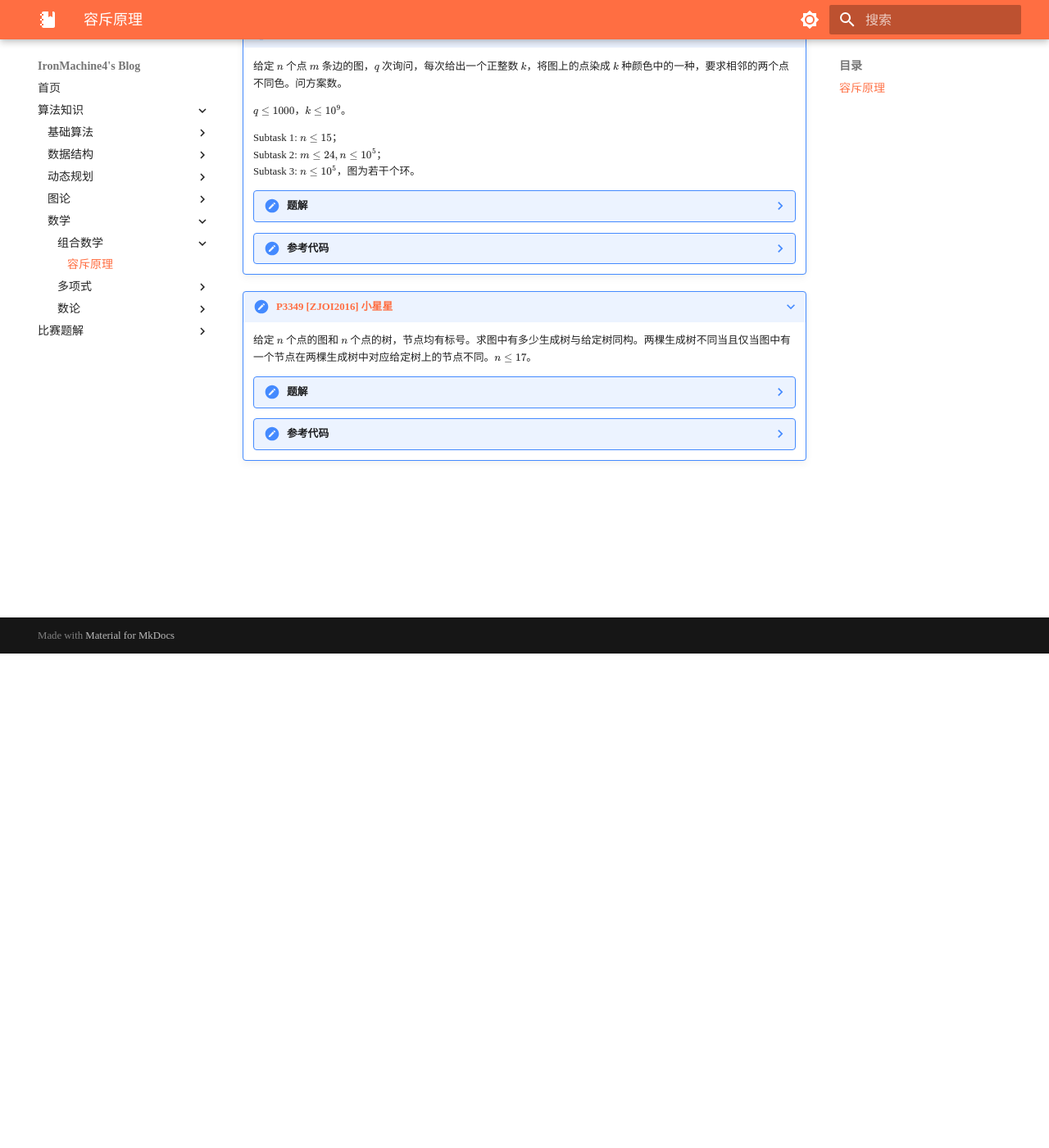
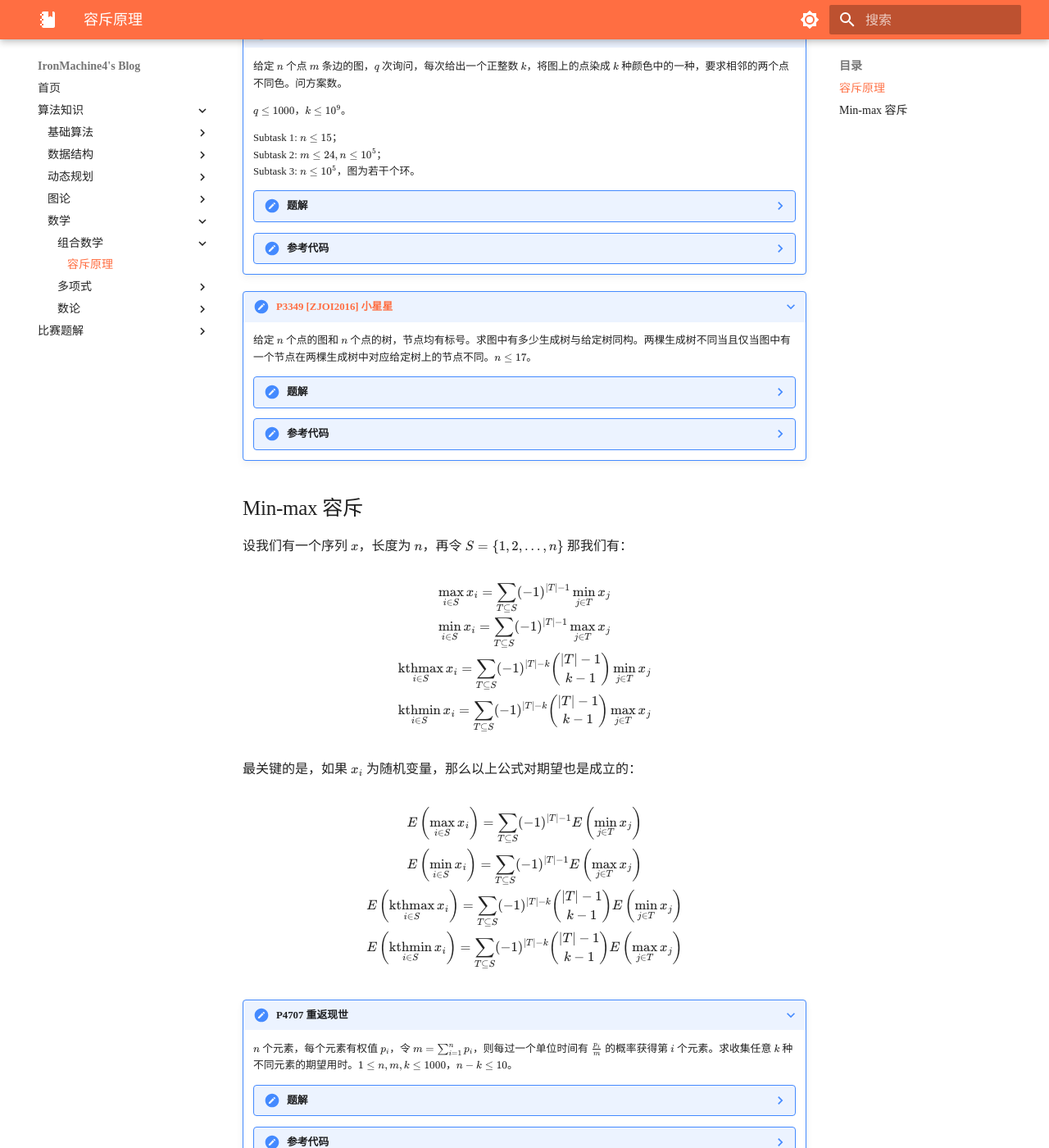
Before and after one commit to IronMachine4/IronMachine4.github.io, an MkDocs documentation site: the page built from docs/algo/math/comb/in-exclude.md, in a window 1280 px wide and 1400 px high, scrolled down 603 px. Shown: the whole window at 82% size. Built offline with MkDocs 1.6.1 and Material for MkDocs 9.7.7, drawn with Linux system fonts in a browser that asks for light colours; some web fonts are replaced.

Commit message:
update 20260410 14:47 (add min-max)

````diff
--- a/docs/algo/math/comb/in-exclude.md
+++ b/docs/algo/math/comb/in-exclude.md
@@ -393,3 +393,125 @@ $$
             return 0;
         }
         ```
+
+## Min-max 容斥
+
+设我们有一个序列 $x$，长度为 $n$，再令 $S=\{1,2,\dots,n\}$ 那我们有：
+
+$$
+\def\op{\operatorname}
+\begin{gather}
+\max_{i\in S}x_{i}=\sum_{T\subseteq S}(-1)^{|T|-1}\min_{j\in T}x_{j}\\
+\min_{i\in S}x_{i}=\sum_{T\subseteq S}(-1)^{|T|-1}\max_{j\in T}x_{j}\\
+\underset{i\in S}{\op{kthmax}}x_{i}=\sum_{T\subseteq S}(-1)^{|T|-k}\binom{|T|-1}{k-1}\min_{j\in T}x_j\\
+\underset{i\in S}{\op{kthmin}}x_{i}=\sum_{T\subseteq S}(-1)^{|T|-k}\binom{|T|-1}{k-1}\max_{j\in T}x_j
+\end{gather}
+$$
+
+最关键的是，如果 $x_i$ 为随机变量，那么以上公式对期望也是成立的：
+
+$$
+\def\op{\operatorname}
+\def\bracket#1{\left(#1\right)}
+\begin{gather}
+E\bracket{\max_{i\in S}x_{i}}=\sum_{T\subseteq S}(-1)^{|T|-1}E\bracket{\min_{j\in T}x_{j}}\\
+E\bracket{\min_{i\in S}x_{i}}=\sum_{T\subseteq S}(-1)^{|T|-1}E\bracket{\max_{j\in T}x_{j}}\\
+E\bracket{\underset{i\in S}{\op{kthmax}}x_{i}}=\sum_{T\subseteq S}(-1)^{|T|-k}\binom{|T|-1}{k-1}E\bracket{\min_{j\in T}x_j}\\
+E\bracket{\underset{i\in S}{\op{kthmin}}x_{i}}=\sum_{T\subseteq S}(-1)^{|T|-k}\binom{|T|-1}{k-1}E\bracket{\max_{j\in T}x_j}
+\end{gather}
+$$
+
+???+ note "P4707 重返现世"
+
+    $n$ 个元素，每个元素有权值 $p_i$，令 $m=\sum_{i=1}^{n}p_i$，则每过一个单位时间有 $\frac{p_i}{m}$ 的概率获得第 $i$ 个元素。求收集任意 $k$ 种不同元素的期望用时。$1\le n,m,k\le 1000$，$n-k\le 10$。
+
+    ??? note "题解"
+
+        注意到对于每种元素我们只关心其首次出现的时间。令 $x_i$ 为首次收集到第 $i$ 种元素的用时（为一个随机变量），则我们求的是 $E(\op{kthmin}_{i=1}^{n} x_i$)。注意到数据范围中 $n-k$ 的值较小，而第 $k$ 小相当于第 $n-k+1$ 大，我们用 $n-k+1$ 取代原本的 $k$，则我们求的是 $E(\op{kthmax}_{i=1}^{n} x_i)$
+
+        使用 min-max 容斥公式：（$S=[1,n]\cap\mathbb{Z}$，即全集）
+
+        $$
+        E\bracket{\underset{i\in S}{\op{kthmax}}x_{i}}=\sum_{T\subseteq S}(-1)^{|T|-k}\binom{|T|-1}{k-1}E\bracket{\min_{j\in T}x_j}
+        $$
+
+        思考 $E\bracket{\min_{j\in T}x_j}$ 的期望意义：首次获得 $T$ 中任意元素的期望时间。由于在每个时刻获得 $T$ 中元素的概率为 $\frac{\sum_{i\in T}p_i}{m}$，则期望值为 $\frac{m}{\sum_{i\in T}{p_i}}$。
+
+        代入公式有：
+
+        $$
+        E\bracket{\underset{i\in S}{\op{kthmax}}x_{i}}=\sum_{T\subseteq S}(-1)^{|T|-k}\binom{|T|-1}{k-1}\frac{m}{\sum_{i\in T}{p_i}}
+        $$
+
+        注意到 $n$ 较大，枚举子集是不可接受的。发现 $\sum_{i\in T}p_i$ 像选取元素的“重量”之和，考虑使用类似背包 DP 的方式，令 $f(i,j)$ 表示做到前 $i$ 个元素，对于所有 $T$ 中元素 $p$ 值之和为 $j$ 的 $T$ 的系数（$\sum_{T\subseteq S}(-1)^{|T|-k}\binom{|T|-1}{k-1}$）之和。
+
+        当第 $i$ 个元素不加入子集时，有 $f(i,j)\leftarrow f(i-1,j)$，但当第 $i$ 个元素选择加入时，$|T|$ 会变化。注意到组合数有递推公式 $\binom{n}{m}=\binom{n-1}{m}+\binom{n-1}{m-1}$，考虑将 $k$ 作为一维状态加入 DP。则：
+
+        $$
+        \def\red#1{\textcolor{red}{#1}}
+        \begin{aligned}
+        f(i,j,k)&=\sum_{T\subseteq [1,i],\sum_{x\in T}p_x=j}(-1)^{|T|-k}\binom{|T|-1}{k-1}\\
+        &=\sum_{T\subseteq [1,i],\sum_{x\in T}p_x=j,\red{i\in T}}(-1)^{|T|-k}\binom{|T|-1}{k-1}+f(i-1,j,k)\\
+        &=\sum_{T\subseteq [1,i],\sum_{x\in T}p_x=j,\red{i\in T}}-(-1)^{(|T|-1)-k}\bracket{\binom{(|T|-1)-1}{k-1}+\binom{(|T|-1)-1}{k-2}}+f(i-1,j,k)\\
+        &=\sum_{T\subseteq [1,i],\sum_{x\in T}p_x=j,\red{i\in T}}-(-1)^{(|T|-1)-k}\binom{(|T|-1)-1}{k-1}+\sum_{T\subseteq [1,i],\sum_{x\in T}p_x=j,\red{i\in T}}(-1)^{(|T|-1)-(k-1)}\binom{(|T|-1)-1}{(k-1)-1}+f(i-1,j,k)\\
+        &=\sum_{T\subseteq [1,\red{i-1}],\sum_{x\in T}p_x=j\red{-p_i}}-(-1)^{|T|-k}\binom{|T|-1}{k-1}+\sum_{T\subseteq [1,\red{i-1}],\sum_{x\in T}p_x=j\red{-p_i}}(-1)^{|T|-(k-1)}\binom{|T|-1}{(k-1)-1}+f(i-1,j,k)\\
+        &=\boxed{-f(i-1,j-p_i,k)+f(i-1,j-p_i,k-1)+f(i-1,j,k)}
+        \end{aligned}
+        $$
+
+        初值 $f(0,0,0)=1$，时间复杂度 $O(nmk)$。
+
+    ??? note "参考代码"
+
+        ```cpp
+        //输出 long long 的时候用 %lld 了吗 ~~~
+        //交之前改 freopen 了吗 ~~~
+        //改完代码及时交了吗 ~~~
+        //算了内存不会 MLE 了吗 ~~~
+        //T1 卡住看 T2 了吗 ~~~
+        //树边存储开两倍了吗 ~~~
+        //测时间的时候关掉 sanitizer 了吗 ~~~
+        #include<bits/stdc++.h>
+        #define N 1005
+        #define M 10005
+        #define K 15
+        #define mod 998244353
+        using namespace std;
+        char buf[1<<23],*p1=buf,*p2=buf;
+        #define getchar() (p1==p2&&(p2=(p1=buf)+fread(buf,1,1<<21,stdin),p1==p2)?EOF:*p1++)
+        inline int read()
+        {
+            int x=0,f=1;
+            char ch=getchar();
+            while(!isdigit(ch))
+            {
+                if(ch=='-') f=-1;
+                ch=getchar();
+            }
+            while(isdigit(ch)) x=x*10+(ch^48),ch=getchar();
+            return x*f;
+        }
+        int n,m,k;
+        long long p[N],f[M][K],inv[M],ans;
+        int main()
+        {
+            n=read(),k=n-read()+1,m=read();
+            for(int i=1;i<=n;i++) p[i]=read();
+            inv[0]=inv[1]=1;
+            for(int i=2;i<=m;i++) inv[i]=inv[mod%i]*(mod-mod/i)%mod;
+            f[0][0]=1;
+            for(int i=1;i<=n;i++)
+            {
+                for(int j=m;j>=p[i];j--)
+                {
+                    for(int t=k;t>=1;t--)
+                    {
+                        f[j][t]=(f[j][t]+f[j-p[i]][t-1]-f[j-p[i]][t]+mod)%mod;
+                    }
+                }
+            }
+            for(int i=m;i>=0;i--) ans=(ans+f[i][k]*m%mod*inv[i]%mod)%mod;
+            printf("%lld\n",ans);
+            return 0;
+        }
+        ```
````
